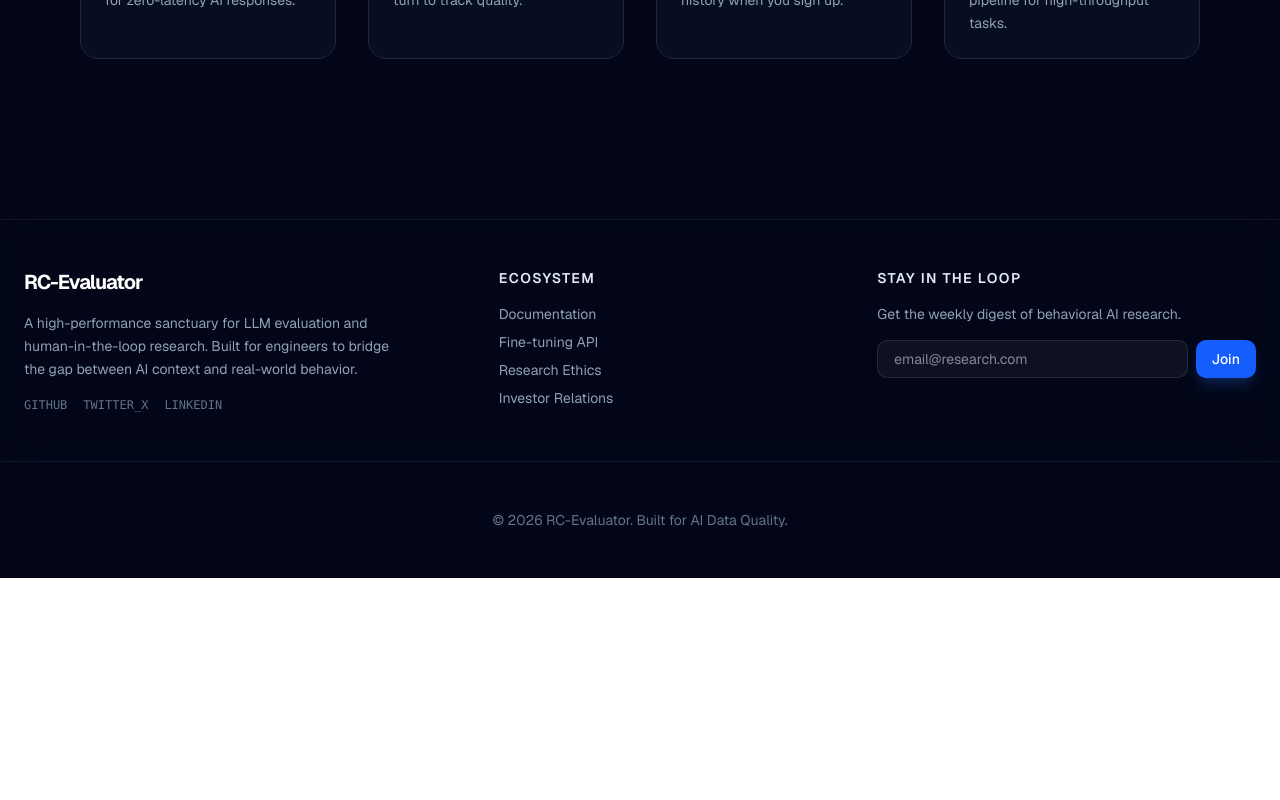
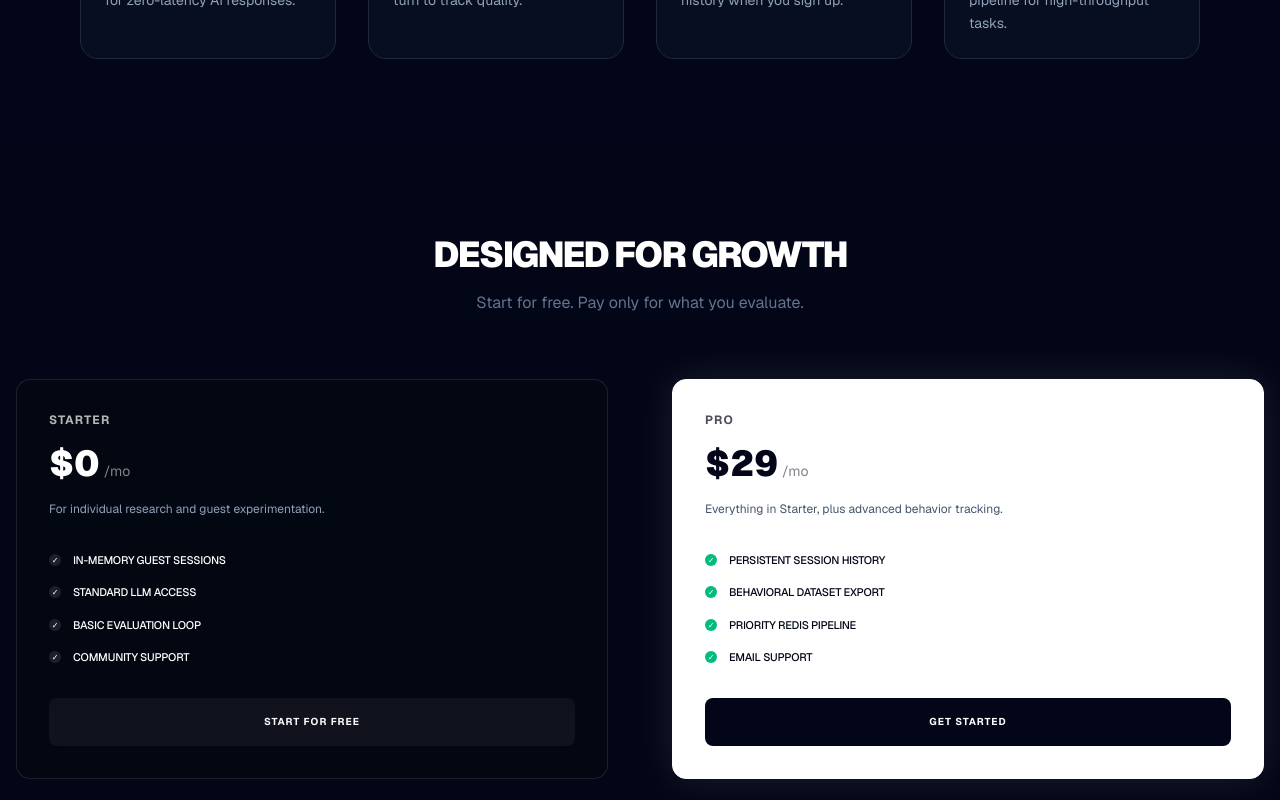
Before and after one commit to Maester-Khris/AI-Evaluator, a React (Vite) app in the folder rc-evaluator/: page /features in a window 1280 px wide. Shown: the part 360-1160 px from the top of the page. Before the commit the page ends 938 px from the top, so only its background shows below. Built offline with nearby package versions, Linux system fonts and the light colour scheme; no server answers.

Commit message:
UI(feature page): added pricing section

```diff
--- a/rc-evaluator/src/pages/landing/FeaturesPage.tsx
+++ b/rc-evaluator/src/pages/landing/FeaturesPage.tsx
@@ -1,3 +1,4 @@
+import { Button } from '@/common/ui/button';
 import { Footer } from '@/features/marketing/components/Footer';
 import { CheckCircle2, Zap, Database, Shield } from 'lucide-react';
 
@@ -7,6 +8,41 @@ export const FeaturesPage = () => {
     { title: "In-place Evaluation", desc: "Rate and comment on every AI turn to track quality.", icon: <CheckCircle2 /> },
     { title: "Session Merging", desc: "Start as a guest, keep your history when you sign up.", icon: <Database /> },
     { title: "Pro Infrastructure", desc: "Dedicated Python/Node pipeline for high-throughput tasks.", icon: <Shield /> },
+  ];
+
+  const plans = [
+    {
+      name: "Starter",
+      price: "$0",
+      desc: "For individual research and guest experimentation.",
+      features: ["In-memory Guest Sessions", "Standard LLM Access", "Basic Evaluation Loop", "Community Support"],
+      cta: "Start for Free",
+      variant: "outline"
+    },
+    {
+      name: "Pro",
+      price: "$29",
+      desc: "Everything in Starter, plus advanced behavior tracking.",
+      features: ["Persistent Session History", "Behavioral Dataset Export", "Priority Redis Pipeline", "Email Support"],
+      cta: "Get Started",
+      highlight: true
+    }
+    // {
+    //   name: "Scale",
+    //   price: "$299",
+    //   desc: "Build and align at production scale.",
+    //   features: ["Team Collaboration", "API Access (Node/Python)", "Custom Fine-tuning Loops", "99.9% Uptime SLA"],
+    //   cta: "Get Started",
+    //   variant: "outline"
+    // },
+    // {
+    //   name: "Enterprise",
+    //   price: "Custom",
+    //   desc: "Deep alignment and security for large organizations.",
+    //   features: ["SSO & RBAC", "Dedicated GPU Compute", "On-premise Deployment", "24/7 Premium Support"],
+    //   cta: "Contact Us",
+    //   variant: "outline"
+    // }
   ];
 
   return (
@@ -23,6 +59,55 @@ export const FeaturesPage = () => {
           ))}
         </div>
       </div>
+      <section className="py-24 px-4 bg-[#020617]">
+        <div className="max-w-7xl mx-auto">
+          <div className="text-center mb-16">
+            <h2 className="text-4xl font-black tracking-tighter mb-4 uppercase">Designed for Growth</h2>
+            <p className="text-slate-500">Start for free. Pay only for what you evaluate.</p>
+          </div>
+
+          <div className="grid grid-cols-1 md:grid-cols-2 lg:grid-cols-2 gap-16">
+            {plans.map((plan) => (
+              <div
+                key={plan.name}
+                className={`p-8 rounded-xl border flex flex-col ${plan.highlight
+                  ? "bg-white text-slate-950 border-white shadow-[0_0_40px_rgba(255,255,255,0.1)]"
+                  : "bg-[#030712] border-white/10 text-white"
+                  }`}
+              >
+                <div className="mb-8">
+                  <h3 className="text-xs font-bold uppercase tracking-widest mb-4 opacity-70">{plan.name}</h3>
+                  <div className="flex items-baseline gap-1">
+                    <span className="text-4xl font-black">{plan.price}</span>
+                    {plan.price !== "Custom" && <span className="text-sm opacity-50">/mo</span>}
+                  </div>
+                  <p className={`mt-4 text-xs leading-relaxed ${plan.highlight ? "text-slate-600" : "text-slate-400"}`}>
+                    {plan.desc}
+                  </p>
+                </div>
+
+                <ul className="space-y-4 mb-8 flex-grow">
+                  {plan.features.map((feat) => (
+                    <li key={feat} className="flex items-start gap-3 text-[11px] font-medium uppercase tracking-tight">
+                      <div className={`mt-0.5 w-3 h-3 flex-shrink-0 flex items-center justify-center rounded-full ${plan.highlight ? "bg-emerald-500 text-white" : "bg-white/10"}`}>
+                        <span className="text-[8px]">✓</span>
+                      </div>
+                      {feat}
+                    </li>
+                  ))}
+                </ul>
+
+                <Button
+                  className={`w-full font-bold uppercase text-[10px] tracking-widest h-12 ${plan.highlight ? "bg-slate-950 text-white" : "bg-white/5 border-white/10 hover:bg-white/10"
+                    }`}
+                >
+                  {plan.cta}
+                </Button>
+              </div>
+            ))}
+          </div>
+        </div>
+      </section>
       <Footer />
     </>
   );
```
